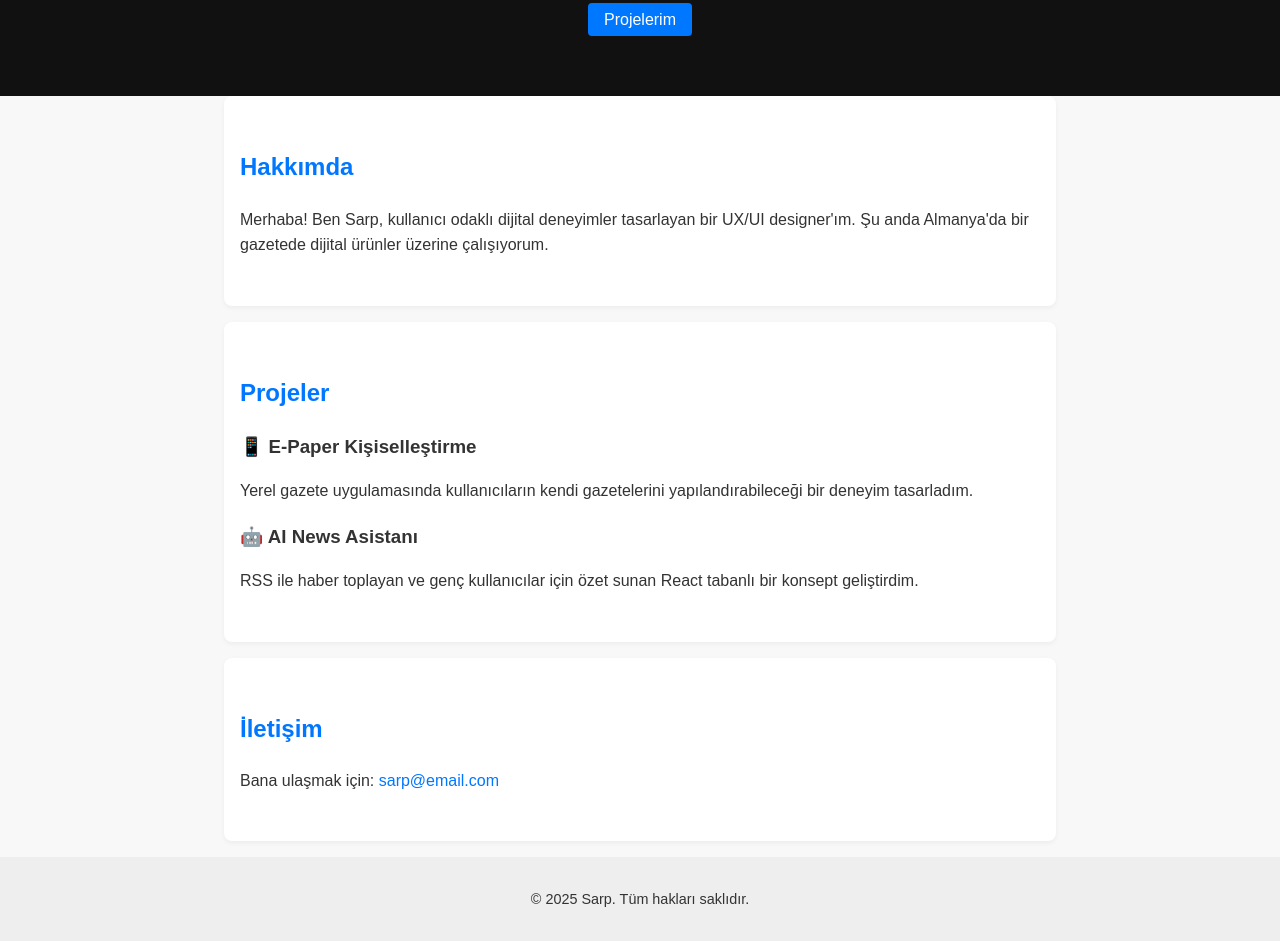
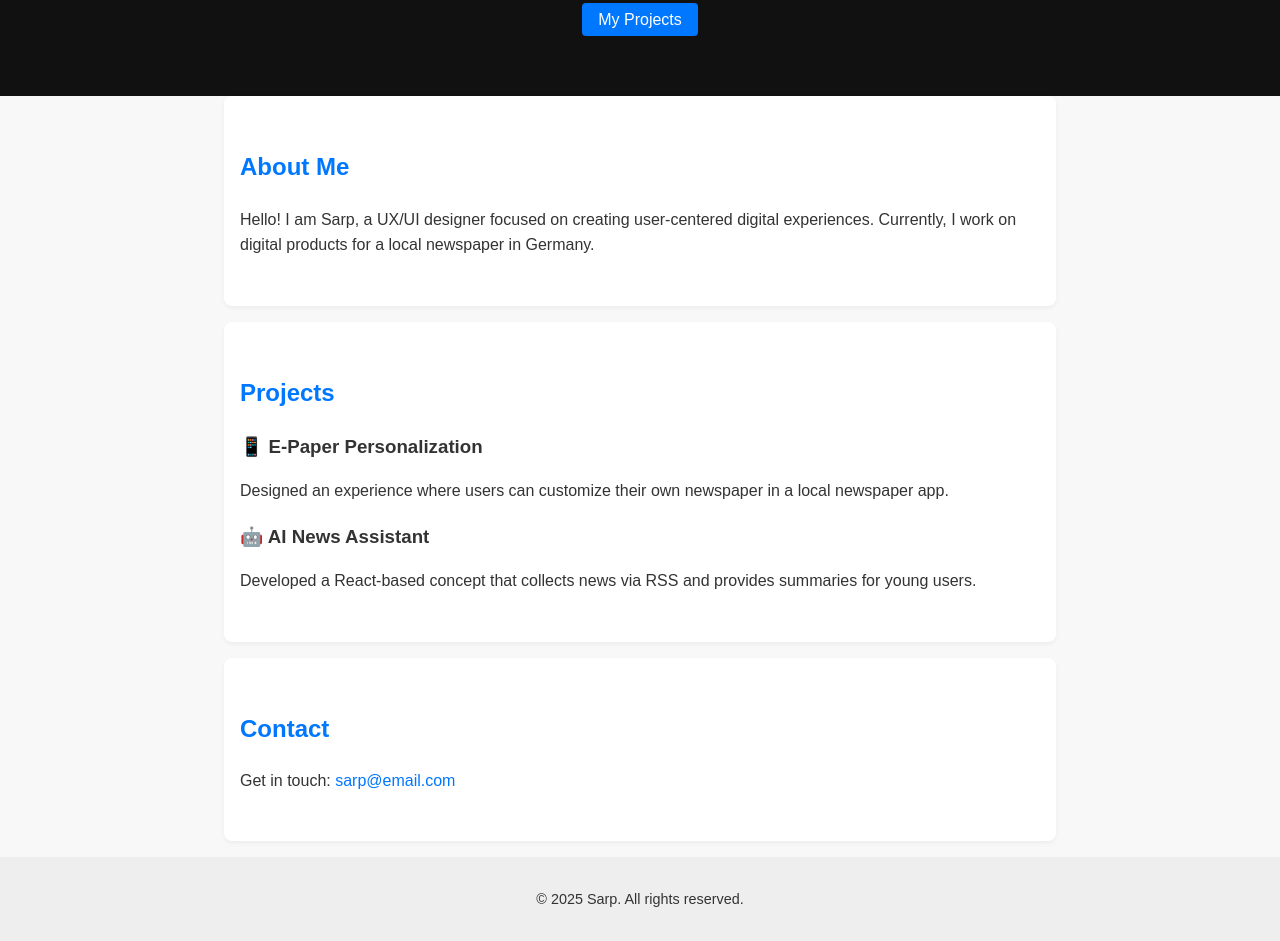
Before and after one commit to ssaltunel/sarp-portfolio, a plain HTML site: page index.html in a window 1280 px wide. Shown: the part 214-1155 px from the top of the page. Drawn offline with Linux system fonts and the light colour scheme.

Commit message:
Update index.html

```diff
--- a/index.html
+++ b/index.html
@@ -10,33 +10,33 @@
   <header class="hero">
     <h1>Sarp</h1>
     <p>UX/UI Designer</p>
-    <a href="#projects">Projelerim</a>
+    <a href="#projects">My Projects</a>
   </header>
 
   <section class="about">
-    <h2>Hakkımda</h2>
-    <p>Merhaba! Ben Sarp, kullanıcı odaklı dijital deneyimler tasarlayan bir UX/UI designer'ım. Şu anda Almanya'da bir gazetede dijital ürünler üzerine çalışıyorum.</p>
+    <h2>About Me</h2>
+    <p>Hello! I am Sarp, a UX/UI designer focused on creating user-centered digital experiences. Currently, I work on digital products for a local newspaper in Germany.</p>
   </section>
 
   <section class="projects" id="projects">
-    <h2>Projeler</h2>
+    <h2>Projects</h2>
     <div class="project">
-      <h3>📱 E-Paper Kişiselleştirme</h3>
-      <p>Yerel gazete uygulamasında kullanıcıların kendi gazetelerini yapılandırabileceği bir deneyim tasarladım.</p>
+      <h3>📱 E-Paper Personalization</h3>
+      <p>Designed an experience where users can customize their own newspaper in a local newspaper app.</p>
     </div>
     <div class="project">
-      <h3>🤖 AI News Asistanı</h3>
-      <p>RSS ile haber toplayan ve genç kullanıcılar için özet sunan React tabanlı bir konsept geliştirdim.</p>
+      <h3>🤖 AI News Assistant</h3>
+      <p>Developed a React-based concept that collects news via RSS and provides summaries for young users.</p>
     </div>
   </section>
 
   <section class="contact">
-    <h2>İletişim</h2>
-    <p>Bana ulaşmak için: <a href="mailto:sarp@email.com">sarp@email.com</a></p>
+    <h2>Contact</h2>
+    <p>Get in touch: <a href="mailto:sarp@email.com">sarp@email.com</a></p>
   </section>
 
   <footer>
-    <p>&copy; 2025 Sarp. Tüm hakları saklıdır.</p>
+    <p>&copy; 2025 Sarp. All rights reserved.</p>
   </footer>
 </body>
 </html>
```
